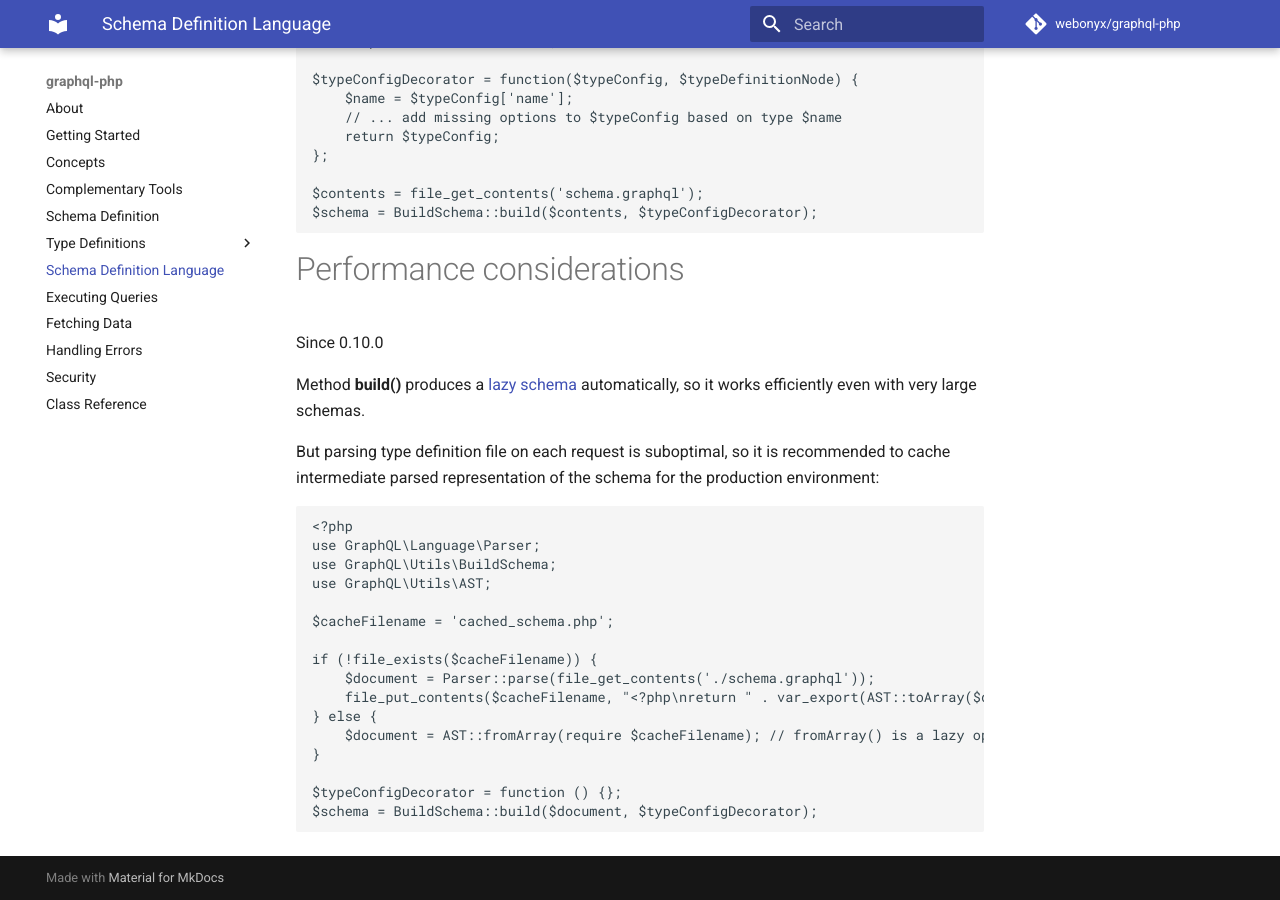
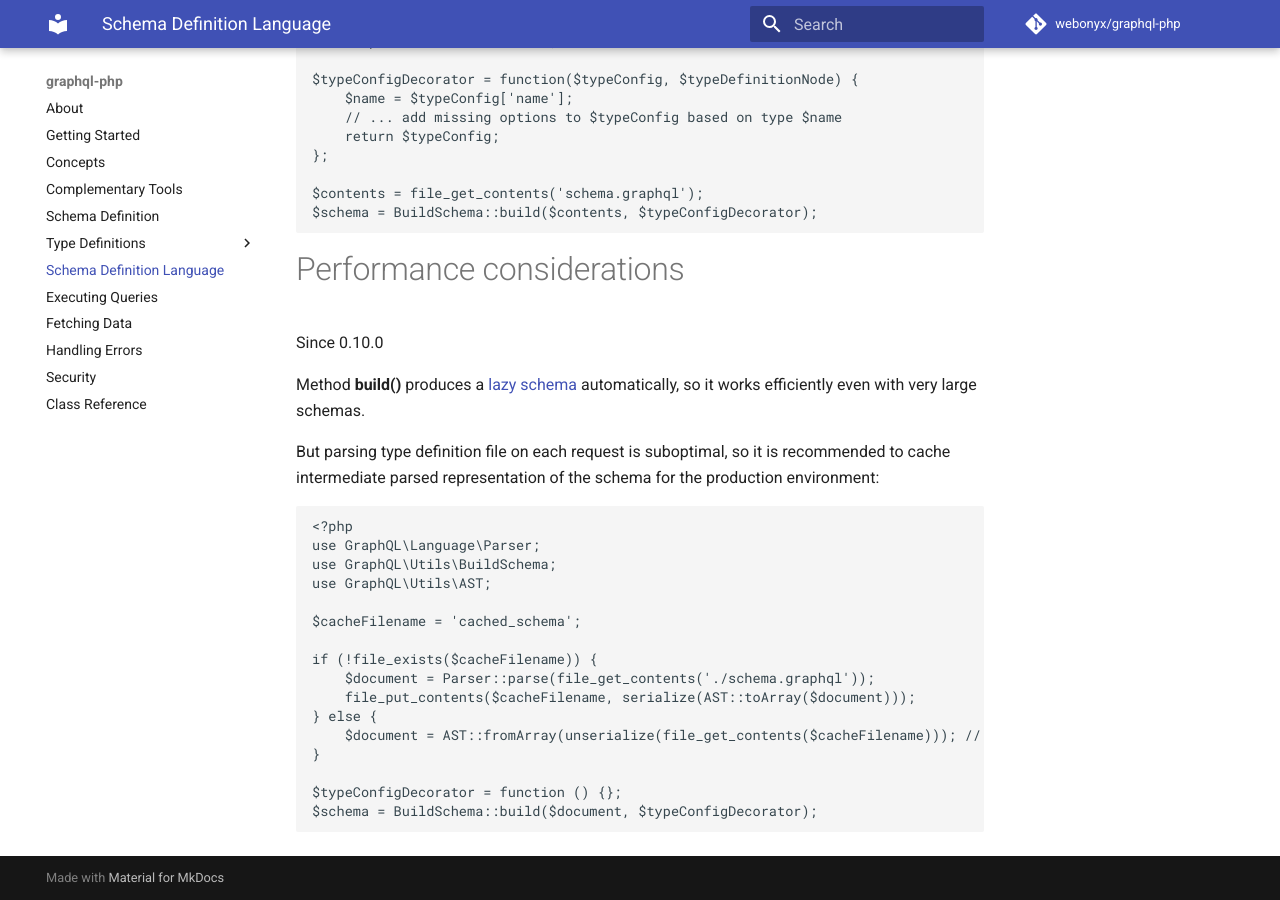
Before and after one commit to webonyx/graphql-php, an MkDocs documentation site: the page built from docs/schema-definition-language.md, in a window 1280 px wide and 900 px high, scrolled down 1152 px. Built offline with MkDocs 1.6.1 and Material for MkDocs 9.7.7, drawn with Linux system fonts in a browser that asks for light colours; comment, search, counter and statistics services are not loaded.

Commit message:
change cache file content
i'm changed the cache content from standard php parsable files to unserializeable php value

```diff
--- a/docs/schema-definition-language.md
+++ b/docs/schema-definition-language.md
@@ -77,13 +77,13 @@ use GraphQL\Language\Parser;
 use GraphQL\Utils\BuildSchema;
 use GraphQL\Utils\AST;
 
-$cacheFilename = 'cached_schema.php';
+$cacheFilename = 'cached_schema';
 
 if (!file_exists($cacheFilename)) {
     $document = Parser::parse(file_get_contents('./schema.graphql'));
-    file_put_contents($cacheFilename, "<?php\nreturn " . var_export(AST::toArray($document), true) . ";\n");
+    file_put_contents($cacheFilename, serialize(AST::toArray($document)));
 } else {
-    $document = AST::fromArray(require $cacheFilename); // fromArray() is a lazy operation as well
+    $document = AST::fromArray(unserialize(file_get_contents($cacheFilename))); // fromArray() is a lazy operation as well
 }
 
 $typeConfigDecorator = function () {};
```
